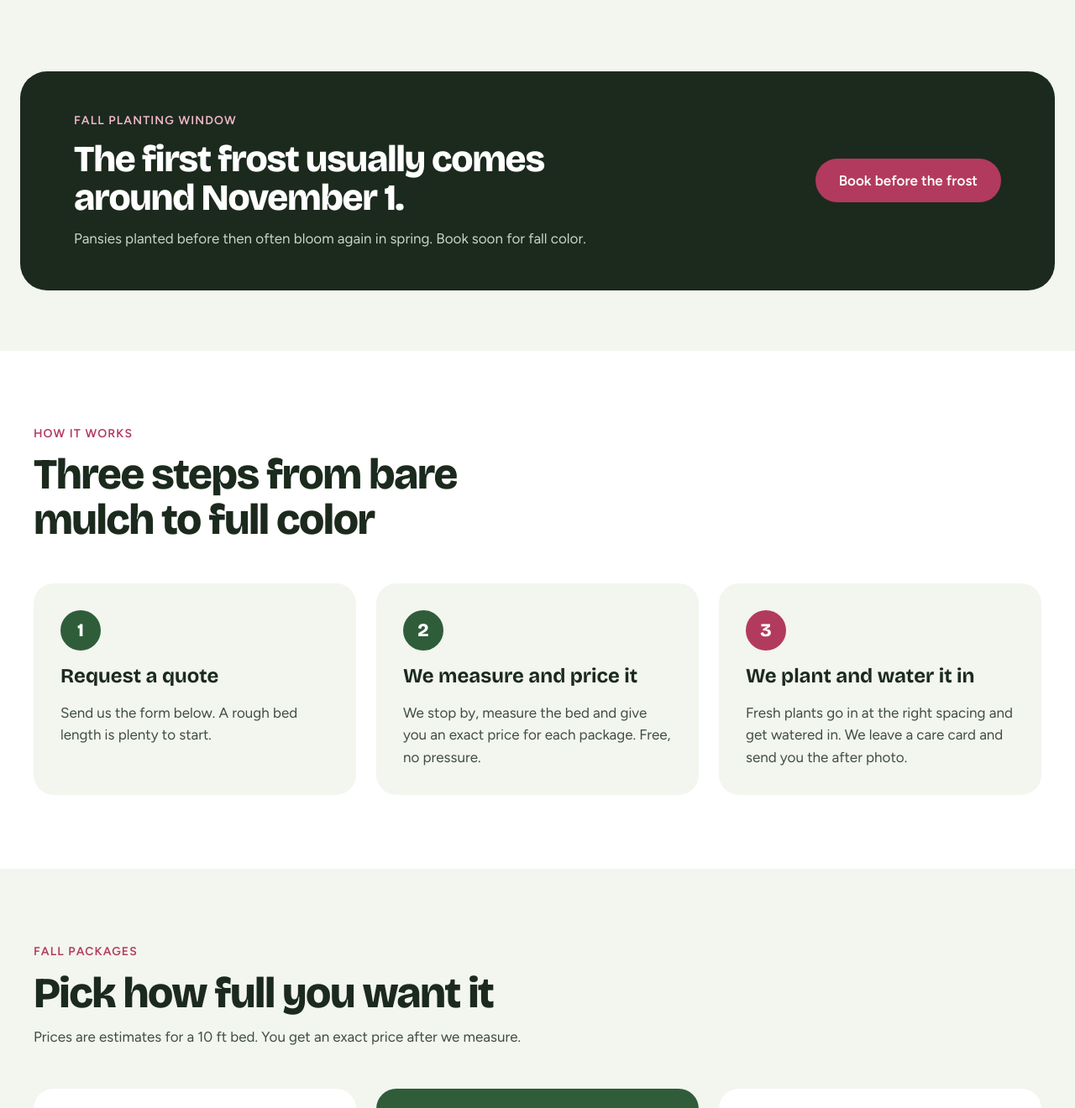
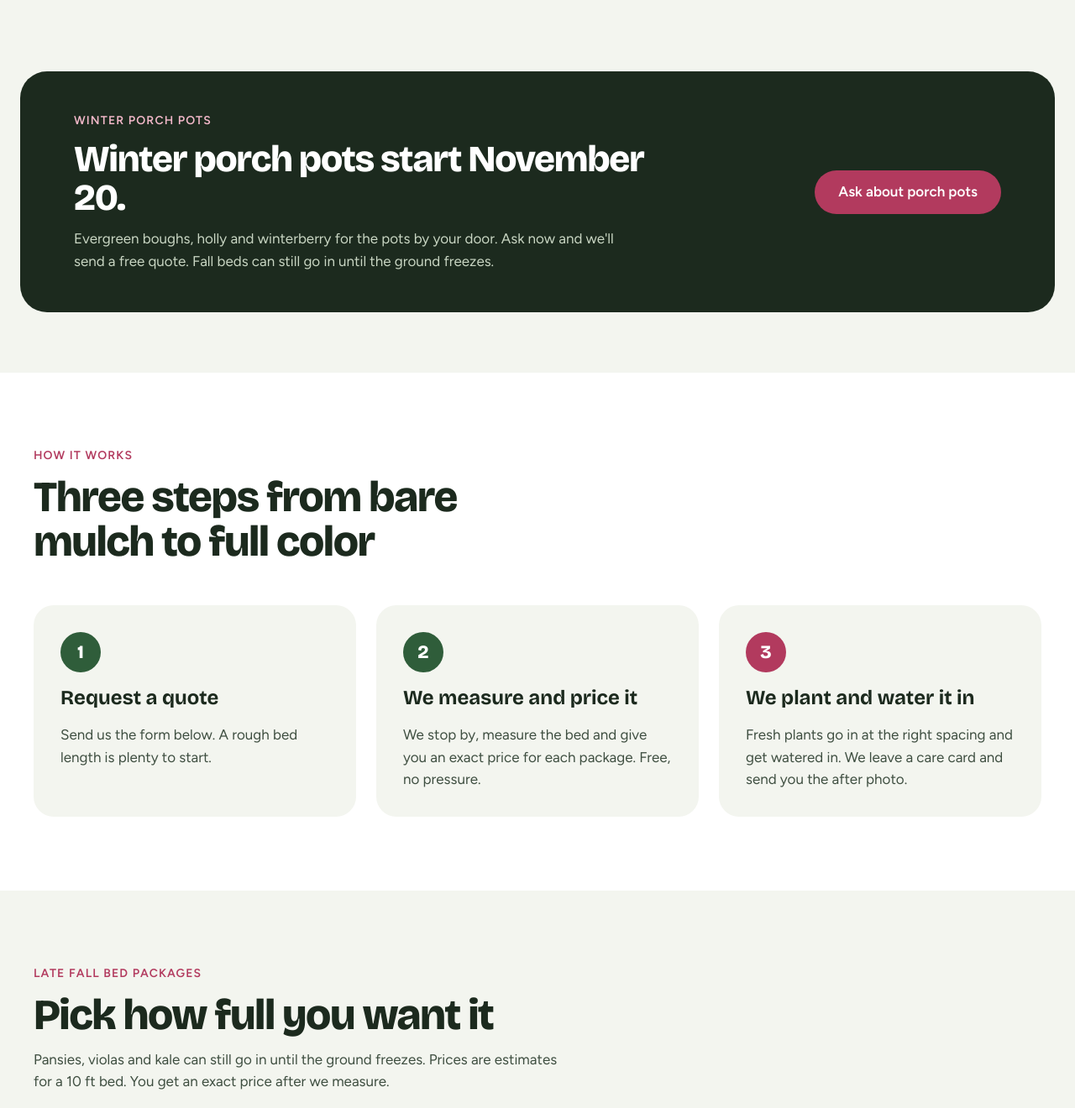
Before and after one commit to henrykim2764-maker/blooming-beds-website, a plain HTML site: page index.html in a window 1280 px wide. Shown: the part 600-1920 px from the top of the page at 84% size. Drawn offline with nearby package versions, Linux system fonts and the light colour scheme.

Commit message:
Mid-November update: winter porch pots from Nov 20, late fall beds until the ground freezes
Co-Authored-By: Claude Fable 5.2 <noreply@anthropic.com>

```diff
--- a/index.html
+++ b/index.html
@@ -63,11 +63,11 @@ input,select,textarea,button{font:inherit}
 <section style="padding: 0 24px 72px">
 <div style="max-width: 1200px; margin: 0 auto; border-radius: 32px; background: #1C2A1E; color: #FFFFFF; padding: 48px clamp(24px, 5vw, 64px); display: flex; flex-wrap: wrap; align-items: center; justify-content: space-between; gap: 32px">
 <div style="display: flex; flex-direction: column; gap: 12px; max-width: 680px">
-<div style="font-size: 14px; font-weight: 600; letter-spacing: 0.08em; text-transform: uppercase; color: #F2B8C9">Fall planting window</div>
-<h2 style="margin: 0; font-family: 'Bricolage Grotesque', sans-serif; font-weight: 800; font-size: clamp(30px, 3.6vw, 44px); line-height: 1.05; letter-spacing: -0.03em">The first frost usually comes around November 1.</h2>
-<p style="margin: 0; color: #C9D6C3">Pansies planted before then often bloom again in spring. Book soon for fall color.</p>
+<div style="font-size: 14px; font-weight: 600; letter-spacing: 0.08em; text-transform: uppercase; color: #F2B8C9">Winter porch pots</div>
+<h2 style="margin: 0; font-family: 'Bricolage Grotesque', sans-serif; font-weight: 800; font-size: clamp(30px, 3.6vw, 44px); line-height: 1.05; letter-spacing: -0.03em">Winter porch pots start November 20.</h2>
+<p style="margin: 0; color: #C9D6C3">Evergreen boughs, holly and winterberry for the pots by your door. Ask now and we'll send a free quote. Fall beds can still go in until the ground freezes.</p>
 </div>
-<a href="#contact" style="display: inline-flex; align-items: center; min-height: 52px; padding: 0 28px; border-radius: 999px; background: #B23A5E; color: #FFFFFF; text-decoration: none; font-weight: 600">Book before the frost</a>
+<a href="#contact" style="display: inline-flex; align-items: center; min-height: 52px; padding: 0 28px; border-radius: 999px; background: #B23A5E; color: #FFFFFF; text-decoration: none; font-weight: 600">Ask about porch pots</a>
 </div>
 </section>
 
@@ -88,9 +88,9 @@ input,select,textarea,button{font:inherit}
 <section id="packages" style="padding: 88px 24px">
 <div style="max-width: 1200px; margin: 0 auto; display: flex; flex-direction: column; gap: 48px">
 <div style="display: flex; flex-direction: column; gap: 12px; max-width: 640px">
-<div style="font-size: 14px; font-weight: 600; letter-spacing: 0.08em; text-transform: uppercase; color: #B23A5E">Fall packages</div>
+<div style="font-size: 14px; font-weight: 600; letter-spacing: 0.08em; text-transform: uppercase; color: #B23A5E">Late fall bed packages</div>
 <h2 style="margin: 0; font-family: 'Bricolage Grotesque', sans-serif; font-weight: 800; font-size: clamp(34px, 4vw, 52px); line-height: 1.05; letter-spacing: -0.03em">Pick how full you want it</h2>
-<p style="margin: 0; color: #3E4E40">Prices are estimates for a 10 ft bed. You get an exact price after we measure.</p>
+<p style="margin: 0; color: #3E4E40">Pansies, violas and kale can still go in until the ground freezes. Prices are estimates for a 10 ft bed. You get an exact price after we measure.</p>
 </div>
 <div style="display: grid; grid-template-columns: repeat(auto-fit, minmax(280px, 1fr)); gap: 24px; align-items: stretch">
 <article style="background: #FFFFFF; border-radius: 24px; padding: 32px; display: flex; flex-direction: column; gap: 16px">
@@ -127,8 +127,8 @@ input,select,textarea,button{font:inherit}
 <p style="margin: 0; color: #3E4E40">Join the plan and we come back each season with fresh plants. Cancel any time.</p>
 </div>
 <div style="display: grid; grid-template-columns: repeat(auto-fit, minmax(240px, 1fr)); gap: 20px">
-<article style="border-radius: 24px; padding: 28px; background: #F6E7C4; display: flex; flex-direction: column; gap: 10px"><div style="font-size: 14px; font-weight: 600; color: #5C4410">Now to early Nov</div><h3 style="margin: 0; font-family: 'Bricolage Grotesque', sans-serif; font-weight: 700; font-size: 24px">Fall color</h3><p style="margin: 0; color: #3A3220">Pansies, violas, ornamental kale and spring bulbs</p></article>
-<article style="border-radius: 24px; padding: 28px; background: #DCE6D4; display: flex; flex-direction: column; gap: 10px"><div style="font-size: 14px; font-weight: 600; color: #2E4A33">Mid Nov to Dec</div><h3 style="margin: 0; font-family: 'Bricolage Grotesque', sans-serif; font-weight: 700; font-size: 24px">Winter greens</h3><p style="margin: 0; color: #2A3A2C">Evergreen boughs, holly and winterberry for your porch pots</p></article>
+<article style="border-radius: 24px; padding: 28px; background: #F6E7C4; display: flex; flex-direction: column; gap: 10px"><div style="font-size: 14px; font-weight: 600; color: #5C4410">Until the ground freezes</div><h3 style="margin: 0; font-family: 'Bricolage Grotesque', sans-serif; font-weight: 700; font-size: 24px">Fall color</h3><p style="margin: 0; color: #3A3220">Pansies, violas, ornamental kale and spring bulbs</p></article>
+<article style="border-radius: 24px; padding: 28px; background: #DCE6D4; display: flex; flex-direction: column; gap: 10px"><div style="font-size: 14px; font-weight: 600; color: #2E4A33">From Nov 20</div><h3 style="margin: 0; font-family: 'Bricolage Grotesque', sans-serif; font-weight: 700; font-size: 24px">Winter greens</h3><p style="margin: 0; color: #2A3A2C">Evergreen boughs, holly and winterberry for your porch pots</p></article>
 <article style="border-radius: 24px; padding: 28px; background: #F7DCE5; display: flex; flex-direction: column; gap: 10px"><div style="font-size: 14px; font-weight: 600; color: #6E2440">March on</div><h3 style="margin: 0; font-family: 'Bricolage Grotesque', sans-serif; font-weight: 700; font-size: 24px">Spring</h3><p style="margin: 0; color: #3E2430">Pansies, tulips and daffodils</p></article>
 <article style="border-radius: 24px; padding: 28px; background: #F9DCCB; display: flex; flex-direction: column; gap: 10px"><div style="font-size: 14px; font-weight: 600; color: #6B2E0E">Summer</div><h3 style="margin: 0; font-family: 'Bricolage Grotesque', sans-serif; font-weight: 700; font-size: 24px">Summer</h3><p style="margin: 0; color: #3D2414">Zinnias, petunias and marigolds</p></article>
 </div>
@@ -162,7 +162,7 @@ input,select,textarea,button{font:inherit}
 <div style="display: flex; flex-direction: column; gap: 6px; min-width: 0"><label for="phone" style="font-weight: 600; font-size: 15px">Phone or email</label><input id="phone" name="contact" type="text" autocomplete="email" style="min-height: 48px; padding: 0 14px; border: 1.5px solid #8A9E85; border-radius: 12px; background: #FFFFFF; color: #1C2A1E; width: 100%; box-sizing: border-box"><span class="err" id="e-phone"></span></div>
 <div style="display: flex; flex-direction: column; gap: 6px; min-width: 0"><label for="town" style="font-weight: 600; font-size: 15px">Town or neighborhood</label><input id="town" name="town" type="text" autocomplete="address-level2" style="min-height: 48px; padding: 0 14px; border: 1.5px solid #8A9E85; border-radius: 12px; background: #FFFFFF; color: #1C2A1E; width: 100%; box-sizing: border-box"><span class="err" id="e-town"></span></div>
 <div style="display: flex; flex-direction: column; gap: 6px; min-width: 0"><label for="place" style="font-weight: 600; font-size: 15px">Property type</label><select id="place" name="property" style="min-height: 48px; padding: 0 14px; border: 1.5px solid #8A9E85; border-radius: 12px; background: #FFFFFF; color: #1C2A1E; width: 100%; box-sizing: border-box"><option>Home</option><option>Church</option><option>School</option><option>Small business</option><option>Other</option></select></div>
-<div style="display: flex; flex-direction: column; gap: 6px; min-width: 0"><label for="service" style="font-weight: 600; font-size: 15px">Service</label><select id="service" name="service" style="min-height: 48px; padding: 0 14px; border: 1.5px solid #8A9E85; border-radius: 12px; background: #FFFFFF; color: #1C2A1E; width: 100%; box-sizing: border-box"><option>Full bed</option><option>Showstopper</option><option>Edge</option><option>Winter greens</option><option>Four-Season Plan</option><option>Not sure yet</option></select></div>
+<div style="display: flex; flex-direction: column; gap: 6px; min-width: 0"><label for="service" style="font-weight: 600; font-size: 15px">Service</label><select id="service" name="service" style="min-height: 48px; padding: 0 14px; border: 1.5px solid #8A9E85; border-radius: 12px; background: #FFFFFF; color: #1C2A1E; width: 100%; box-sizing: border-box"><option>Winter porch pots</option><option>Full bed</option><option>Showstopper</option><option>Edge</option><option>Four-Season Plan</option><option>Not sure yet</option></select></div>
 <div style="display: flex; flex-direction: column; gap: 6px; min-width: 0"><label for="length" style="font-weight: 600; font-size: 15px">Bed length in feet</label><input id="length" name="bed_length_ft" type="number" min="1" inputmode="numeric" style="min-height: 48px; padding: 0 14px; border: 1.5px solid #8A9E85; border-radius: 12px; background: #FFFFFF; color: #1C2A1E; width: 100%; box-sizing: border-box"><span class="err" id="e-length"></span></div>
 </div>
 <div style="display: flex; flex-direction: column; gap: 6px; min-width: 0"><label for="notes" style="font-weight: 600; font-size: 15px">Anything else? (optional)</label><textarea id="notes" name="notes" rows="3" style="min-height: 48px; padding: 0 14px; border: 1.5px solid #8A9E85; border-radius: 12px; background: #FFFFFF; color: #1C2A1E; width: 100%; box-sizing: border-box; padding: 12px 14px; resize: vertical"></textarea></div>
```
